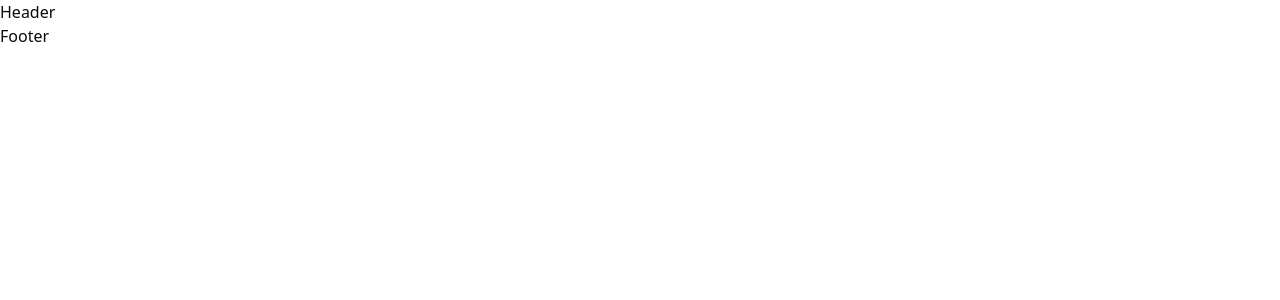
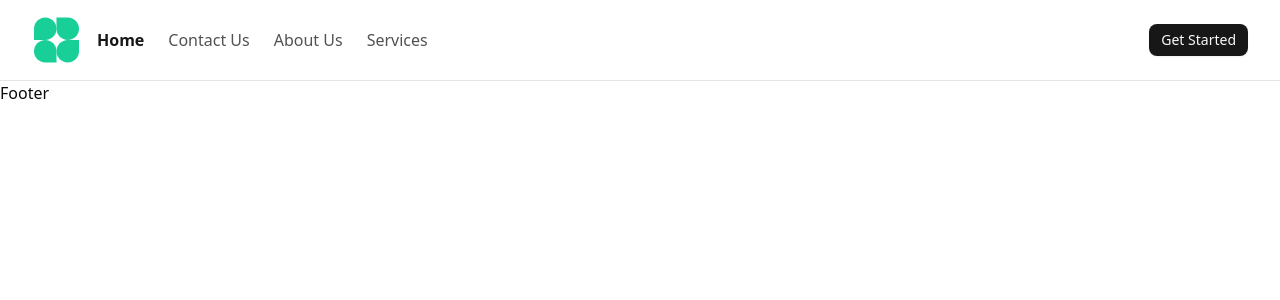
Before and after one commit to ChaithanyaKrishna28/PreppedUp, a React (Vite) app: page / in a window 1280 px wide. Shown: the top 300 px of the page. Built offline with nearby package versions, Linux system fonts and the light colour scheme; no server answers.

Commit message:
Changes : Header Component Completed

```diff
--- a/package.json
+++ b/package.json
@@ -11,6 +11,7 @@
   },
   "dependencies": {
     "@clerk/clerk-react": "^5.24.1",
+    "@radix-ui/react-dialog": "^1.1.6",
     "@radix-ui/react-slot": "^1.1.2",
     "@tailwindcss/vite": "^4.0.9",
     "class-variance-authority": "^0.7.1",
--- a/src/components/header.tsx
+++ b/src/components/header.tsx
@@ -1,8 +1,54 @@
+import { cn } from "@/lib/utils";
+import { useAuth } from "@clerk/clerk-react"
+import { Container } from "./container";
+import { LogoContainer } from "./logo-container";
+import { NavigationRoutes } from "./navigation-routes";
+import { NavLink } from "react-router-dom";
+import { ProfileContainer } from "./profile-container";
+import { ToggleContainer } from "./toggle-container";
 
 
 const Header = () => {
+  const {userId} = useAuth();
+
+
   return (
-    <div>Header</div>
+    <header
+      className={cn("w-full border-b duration-150 transition-all ease-in-out")}
+    >
+      <Container>
+        <div className="flex items-center gap-4 w-full">
+          {/* logo section */}
+          <LogoContainer/>
+
+          {/* navigation section */}
+          <nav className="hidden md:flex items-center gap-3">
+            <NavigationRoutes/>
+            {userId &&(
+              <NavLink
+                to={"/generate"}
+                className={({isActive})=>cn(
+                   "text-base text-neutral-600",
+                    isActive && "text-neutral-900 font-semibold"
+                )}
+              >
+                Take An Interview
+              </NavLink>
+            )}
+          </nav>
+
+
+
+          <div className="ml-auto flex items-center gap-6">
+            {/* profile section */}
+            <ProfileContainer/>
+
+            {/* mobile toggle section*/}
+            <ToggleContainer/>
+          </div>
+          </div>
+      </Container>
+    </header>
   )
 }
 
--- /dev/null
+++ b/src/components/logo-container.tsx
@@ -0,0 +1,13 @@
+import { Link } from "react-router-dom";
+
+export const LogoContainer = () => {
+  return (
+    <Link to={"/"}>
+      <img
+        src="/assets/svg/logo.svg"
+        alt=""
+        className="min-w-10 min-h-10 object-contain"
+      />
+    </Link>
+  );
+};
--- /dev/null
+++ b/src/components/navigation-routes.tsx
@@ -0,0 +1,35 @@
+import { MainRoutes } from "@/lib/helpers";
+import { cn } from "@/lib/utils";
+import { NavLink } from "react-router-dom";
+
+interface NavigationRoutesProps {
+  isMobile?: boolean;
+}
+
+export const NavigationRoutes = ({
+  isMobile = false,
+}: NavigationRoutesProps) => {
+  return (
+    <ul
+      className={cn(
+        "flex items-center gap-6",
+        isMobile && "items-start flex-col gap-8"
+      )}
+    >
+      {MainRoutes.map((route) => (
+        <NavLink
+          key={route.href}
+          to={route.href}
+          className={({ isActive }) =>
+            cn(
+              "text-base text-neutral-600",
+              isActive && "text-neutral-900 font-semibold"
+            )
+          }
+        >
+          {route.label}
+        </NavLink>
+      ))}
+    </ul>
+  );
+};
--- /dev/null
+++ b/src/components/profile-container.tsx
@@ -0,0 +1,28 @@
+import { useAuth, UserButton } from "@clerk/clerk-react";
+import { Loader } from "lucide-react";
+import { Button } from "./ui/button";
+import { Link } from "react-router-dom";
+
+export const ProfileContainer = () => {
+  const { isSignedIn, isLoaded } = useAuth();
+
+  if (!isLoaded) {
+    return (
+      <div className="flex items-center">
+        <Loader className="min-w-4 min-h-4 animate-spin text-emerald-500" />
+      </div>
+    );
+  }
+
+  return (
+    <div className="flex items-center gap-6">
+      {isSignedIn ? (
+        <UserButton afterSignOutUrl="/" />
+      ) : (
+        <Link to={"/signin"}>
+          <Button size={"sm"}>Get Started</Button>
+        </Link>
+      )}
+    </div>
+  );
+};
--- /dev/null
+++ b/src/components/toggle-container.tsx
@@ -0,0 +1,45 @@
+import {
+  Sheet,
+  SheetContent,
+  SheetHeader,
+  SheetTitle,
+  SheetTrigger,
+} from "@/components/ui/sheet";
+import { Menu } from "lucide-react";
+import { NavigationRoutes } from "./navigation-routes";
+import { useAuth } from "@clerk/clerk-react";
+import { NavLink } from "react-router-dom";
+import { cn } from "@/lib/utils";
+
+export const ToggleContainer = () => {
+  const { userId } = useAuth();
+  return (
+    <Sheet>
+      <SheetTrigger className="block md:hidden">
+        <Menu />
+      </SheetTrigger>
+      <SheetContent>
+        <SheetHeader>
+          <SheetTitle />
+        </SheetHeader>
+
+        <nav className="gap-6 flex flex-col items-start">
+          <NavigationRoutes isMobile />
+          {userId && (
+            <NavLink
+              to={"/generate"}
+              className={({ isActive }) =>
+                cn(
+                  "text-base text-neutral-600 ",
+                  isActive && "text-neutral-900 font-semibold"
+                )
+              }
+            >
+              Take An Interview
+            </NavLink>
+          )}
+        </nav>
+      </SheetContent>
+    </Sheet>
+  );
+};
--- /dev/null
+++ b/src/components/ui/sheet.tsx
@@ -0,0 +1,137 @@
+import * as React from "react"
+import * as SheetPrimitive from "@radix-ui/react-dialog"
+import { XIcon } from "lucide-react"
+
+import { cn } from "@/lib/utils"
+
+function Sheet({ ...props }: React.ComponentProps<typeof SheetPrimitive.Root>) {
+  return <SheetPrimitive.Root data-slot="sheet" {...props} />
+}
+
+function SheetTrigger({
+  ...props
+}: React.ComponentProps<typeof SheetPrimitive.Trigger>) {
+  return <SheetPrimitive.Trigger data-slot="sheet-trigger" {...props} />
+}
+
+function SheetClose({
+  ...props
+}: React.ComponentProps<typeof SheetPrimitive.Close>) {
+  return <SheetPrimitive.Close data-slot="sheet-close" {...props} />
+}
+
+function SheetPortal({
+  ...props
+}: React.ComponentProps<typeof SheetPrimitive.Portal>) {
+  return <SheetPrimitive.Portal data-slot="sheet-portal" {...props} />
+}
+
+function SheetOverlay({
+  className,
+  ...props
+}: React.ComponentProps<typeof SheetPrimitive.Overlay>) {
+  return (
+    <SheetPrimitive.Overlay
+      data-slot="sheet-overlay"
+      className={cn(
+        "data-[state=open]:animate-in data-[state=closed]:animate-out data-[state=closed]:fade-out-0 data-[state=open]:fade-in-0 fixed inset-0 z-50 bg-black/80",
+        className
+      )}
+      {...props}
+    />
+  )
+}
+
+function SheetContent({
+  className,
+  children,
+  side = "right",
+  ...props
+}: React.ComponentProps<typeof SheetPrimitive.Content> & {
+  side?: "top" | "right" | "bottom" | "left"
+}) {
+  return (
+    <SheetPortal>
+      <SheetOverlay />
+      <SheetPrimitive.Content
+        data-slot="sheet-content"
+        className={cn(
+          "bg-background data-[state=open]:animate-in data-[state=closed]:animate-out fixed z-50 flex flex-col gap-4 shadow-lg transition ease-in-out data-[state=closed]:duration-300 data-[state=open]:duration-500",
+          side === "right" &&
+            "data-[state=closed]:slide-out-to-right data-[state=open]:slide-in-from-right inset-y-0 right-0 h-full w-3/4 border-l sm:max-w-sm",
+          side === "left" &&
+            "data-[state=closed]:slide-out-to-left data-[state=open]:slide-in-from-left inset-y-0 left-0 h-full w-3/4 border-r sm:max-w-sm",
+          side === "top" &&
+            "data-[state=closed]:slide-out-to-top data-[state=open]:slide-in-from-top inset-x-0 top-0 h-auto border-b",
+          side === "bottom" &&
+            "data-[state=closed]:slide-out-to-bottom data-[state=open]:slide-in-from-bottom inset-x-0 bottom-0 h-auto border-t",
+          className
+        )}
+        {...props}
+      >
+        {children}
+        <SheetPrimitive.Close className="ring-offset-background focus:ring-ring data-[state=open]:bg-secondary absolute top-4 right-4 rounded-xs opacity-70 transition-opacity hover:opacity-100 focus:ring-2 focus:ring-offset-2 focus:outline-hidden disabled:pointer-events-none">
+          <XIcon className="size-4" />
+          <span className="sr-only">Close</span>
+        </SheetPrimitive.Close>
+      </SheetPrimitive.Content>
+    </SheetPortal>
+  )
+}
+
+function SheetHeader({ className, ...props }: React.ComponentProps<"div">) {
+  return (
+    <div
+      data-slot="sheet-header"
+      className={cn("flex flex-col gap-1.5 p-4", className)}
+      {...props}
+    />
+  )
+}
+
+function SheetFooter({ className, ...props }: React.ComponentProps<"div">) {
+  return (
+    <div
+      data-slot="sheet-footer"
+      className={cn("mt-auto flex flex-col gap-2 p-4", className)}
+      {...props}
+    />
+  )
+}
+
+function SheetTitle({
+  className,
+  ...props
+}: React.ComponentProps<typeof SheetPrimitive.Title>) {
+  return (
+    <SheetPrimitive.Title
+      data-slot="sheet-title"
+      className={cn("text-foreground font-semibold", className)}
+      {...props}
+    />
+  )
+}
+
+function SheetDescription({
+  className,
+  ...props
+}: React.ComponentProps<typeof SheetPrimitive.Description>) {
+  return (
+    <SheetPrimitive.Description
+      data-slot="sheet-description"
+      className={cn("text-muted-foreground text-sm", className)}
+      {...props}
+    />
+  )
+}
+
+export {
+  Sheet,
+  SheetTrigger,
+  SheetClose,
+  SheetContent,
+  SheetHeader,
+  SheetFooter,
+  SheetTitle,
+  SheetDescription,
+}
--- a/src/layouts/main-layout.tsx
+++ b/src/layouts/main-layout.tsx
@@ -5,7 +5,7 @@
 
 export const MainLayout = () => {
   return (
-    <div className="w-full">
+    <div  className="flex flex-col h-screen">
         <Header/>
 
         <Container className="flex-grow">
--- /dev/null
+++ b/src/lib/helpers.ts
@@ -0,0 +1,18 @@
+export const MainRoutes = [
+    {
+      label: "Home",
+      href: "/",
+    },
+    {
+      label: "Contact Us",
+      href: "/contact",
+    },
+    {
+      label: "About Us",
+      href: "/about",
+    },
+    {
+      label: "Services",
+      href: "/services",
+    },
+  ];
```
Also changed, not shown: src/layouts/public-layout.tsx (line endings or trailing spaces), 1 other file (tests, documents, lock files or other folders).
